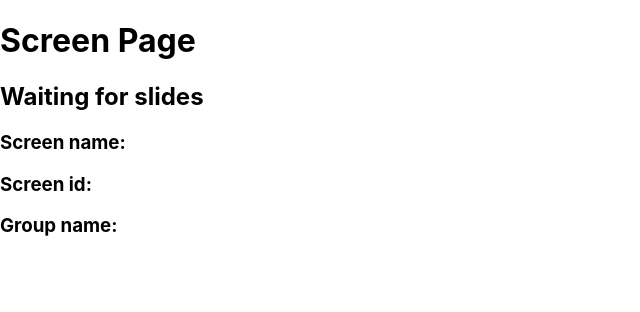
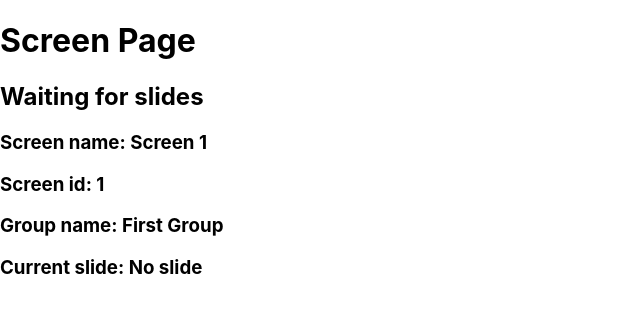
Before and after one commit to TimoBrandt1/open-ict-info-scherm, a React (Create React App) app: page /screen in a window 1280 px wide. Shown: the top 312 px of the page, without its empty margins (0-640 px from the left). Built offline with nearby package versions, Linux system fonts and the light colour scheme.

Commit message:
Added and linked css file for every js component
Also made a DebugSlide component to use in screen.

```diff
--- a/src/components/dashboard/NavBar.js
+++ b/src/components/dashboard/NavBar.js
@@ -1,4 +1,5 @@
 import React from "react";
+import './NavBar.css';
 import { BrowserRouter, Route, Link } from "react-router-dom";
 
 function Navbar() {
--- a/src/components/pages/Dashboard.js
+++ b/src/components/pages/Dashboard.js
@@ -1,5 +1,6 @@
 import React from 'react'
 import '../../App.css'
+import './Dashboard.css';
 import Navbar from "../dashboard/NavBar";
 import ScreenReplication from '../screen/ScreenReplication';
 
--- a/src/components/pages/Layout.js
+++ b/src/components/pages/Layout.js
@@ -1,4 +1,5 @@
 import React from "react";
+import './Layout.css';
 import {Outlet} from "react-router-dom";
 import Navbar from "../dashboard/NavBar";
 
--- a/src/components/pages/Screen.js
+++ b/src/components/pages/Screen.js
@@ -1,14 +1,12 @@
 import React from 'react'
 import '../../App.css'
+import './Screen.css';
+import DebugSlide from '../screen/DebugSlide';
 
 function Screen() {
     return (
         <div>
-            <h1 className='Screen'>Screen Page</h1>
-            <h2>Waiting for slides</h2>
-            <h3>Screen name:</h3>
-            <h3>Screen id:</h3>
-            <h3>Group name:</h3>
+            <DebugSlide/>
         </div>
     );
 }
--- /dev/null
+++ b/src/components/screen/DebugSlide.js
@@ -0,0 +1,17 @@
+import React from 'react';
+import './DebugSlide.css';
+
+function DebugSlide() {
+  return (
+    <div>
+      <h1 className='Screen'>Screen Page</h1>
+            <h2>Waiting for slides</h2>
+            <h3>Screen name: Screen 1</h3>
+            <h3>Screen id: 1</h3>
+            <h3>Group name: First Group</h3>
+            <h3>Current slide: No slide</h3>
+    </div>
+  );
+}
+
+export default DebugSlide;
--- a/src/components/screen/ScreenReplication.css
+++ b/src/components/screen/ScreenReplication.css
@@ -0,0 +1,11 @@
+.screenReplication-wrap {
+    position: relative;
+    overflow: hidden;
+  }
+
+  .wrapped-iframe {
+    position: fixed;
+    width: 500px;
+    height: 300px;
+    border: 1;
+  }
--- a/src/components/screen/ScreenReplication.js
+++ b/src/components/screen/ScreenReplication.js
@@ -1,16 +1,16 @@
 import React from 'react';
+import './ScreenReplication.css';
 
 function ScreenReplication() {
   return (
-    <iframe
-      src="http://example.com"
+    <div class="screenReplication-wrap">
+      <iframe class="wrapped-iframe"
+      src="http://localhost:3000/Screen"
       allowFullScreen="true"
       scrolling='no'
       title="Example Website"
-      width="500px"
-      height="600px"
-      frameBorder="0"
-    />
+      />
+    </div>
   );
 }
 
```
Also changed, not shown: src/components/dashboard/NavBar.css (added), src/components/pages/Dashboard.css (added), src/components/pages/Layout.css (added), src/components/pages/Screen.css (added), src/components/screen/DebugSlide.css (added).
